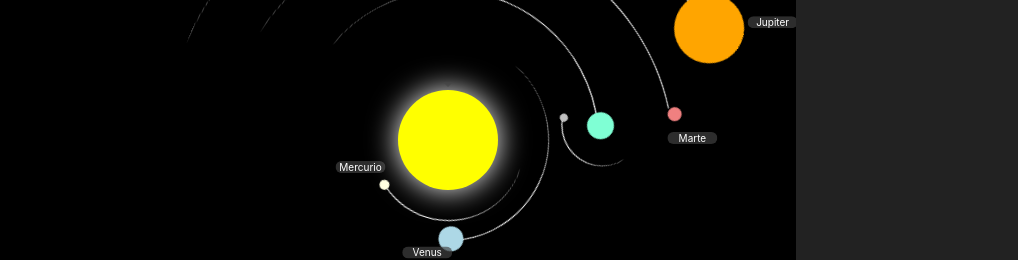
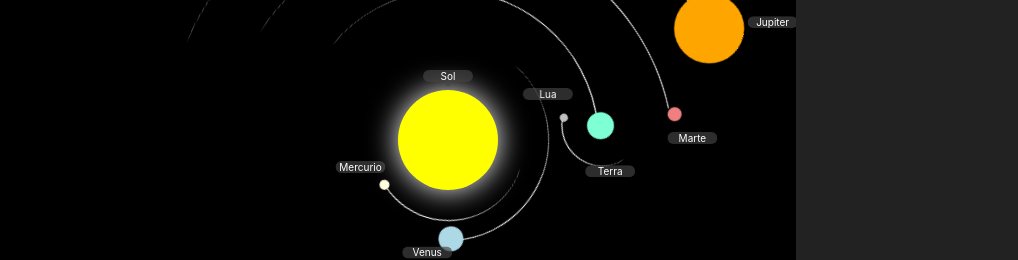
Before and after one commit to caiochibantemilani/computacao_grafica_fisica, a React (Create React App) app in the folder seminario-master/: page /sistemaSolar in a window 1280 px wide. Shown: the part 260-520 px from the top of the page, without its empty margins (0-1018 px from the left). Built offline with nearby package versions, Linux system fonts and the light colour scheme.

Commit message:
Update sistema_solar.css

```diff
--- a/seminario-master/src/pages/sistema_solar.css
+++ b/seminario-master/src/pages/sistema_solar.css
@@ -96,6 +96,9 @@ se transforma no "geral_dividido"*/
     box-shadow: 0 0 3em white;
     transition: 0.8s;
 }
+
+
+
 /*Como a terra e a lua tem algumas caracteristicas em comum, decidi juntar os dois, pra economizar palavras*/
 .mercurio, .venus, .terra, .lua, .marte, .jupiter, .saturno, .urano, .neptuno  {
     position: absolute;
@@ -300,10 +303,18 @@ se transforma no "geral_dividido"*/
     margin: 0 10px;
     animation: orbita-inversa 8.3333s linear infinite;
 }
+
+.centro_lua::before {
+    content: "Lua";
+}
 /*Aqui eu defino a velocidade contrária da legenda da terra*/
 .centro_terra {
     margin: 40px 30px;
     animation: orbita-inversa 50s linear infinite;
+}
+
+.centro_terra::before {
+    content: "Terra";
 }
 
 .centro_venus {
@@ -557,6 +568,11 @@ legendas*/
     flex-direction: column;
     align-items: center;
 }
+
+.centro_sol::before {
+    content: "Sol";
+}
+
 /*Quando eu clico no sol, a clase se transforma nessa, que faz ele crescer*/
 .crescer_sol {
     transform: scale(2.5);
```
